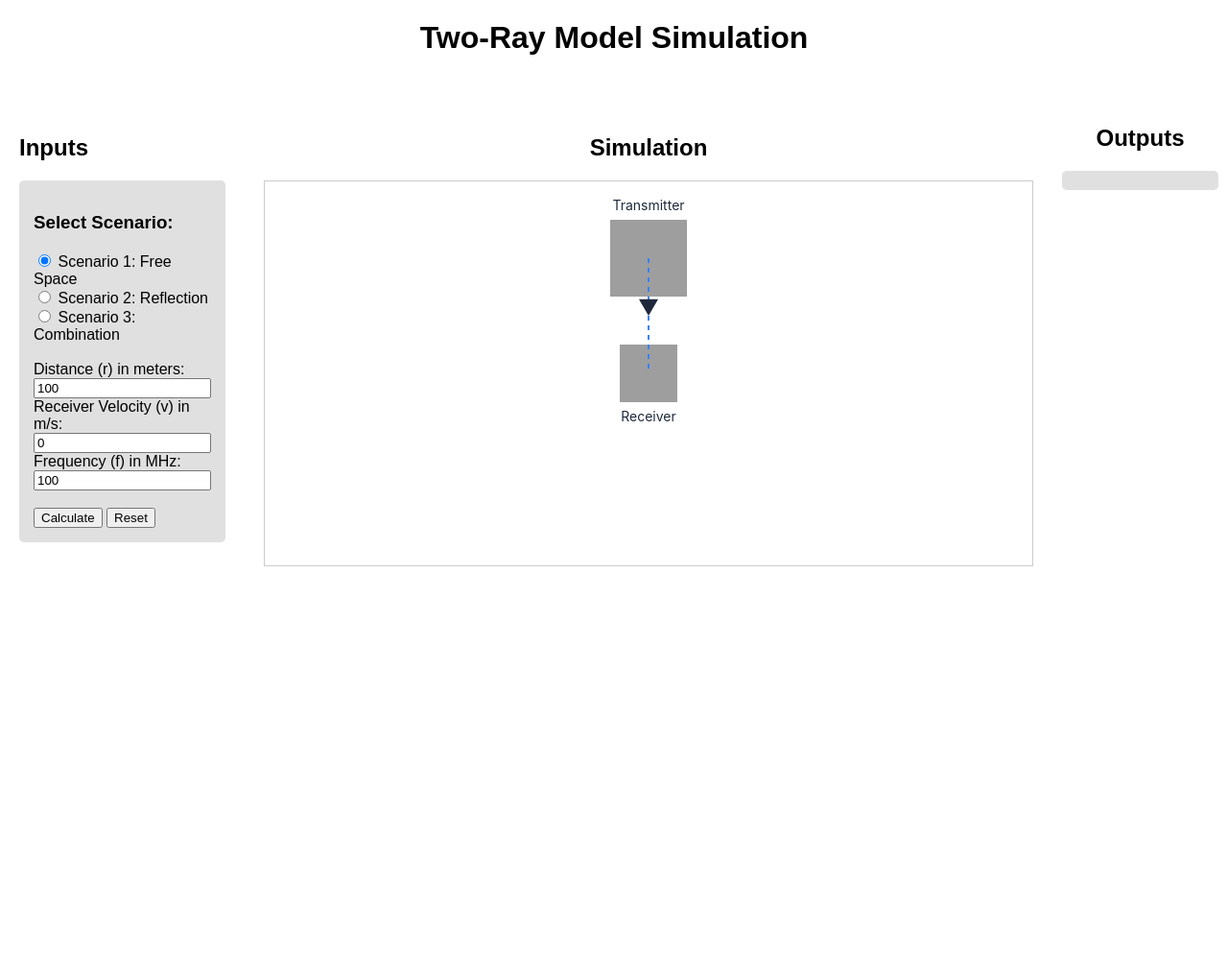
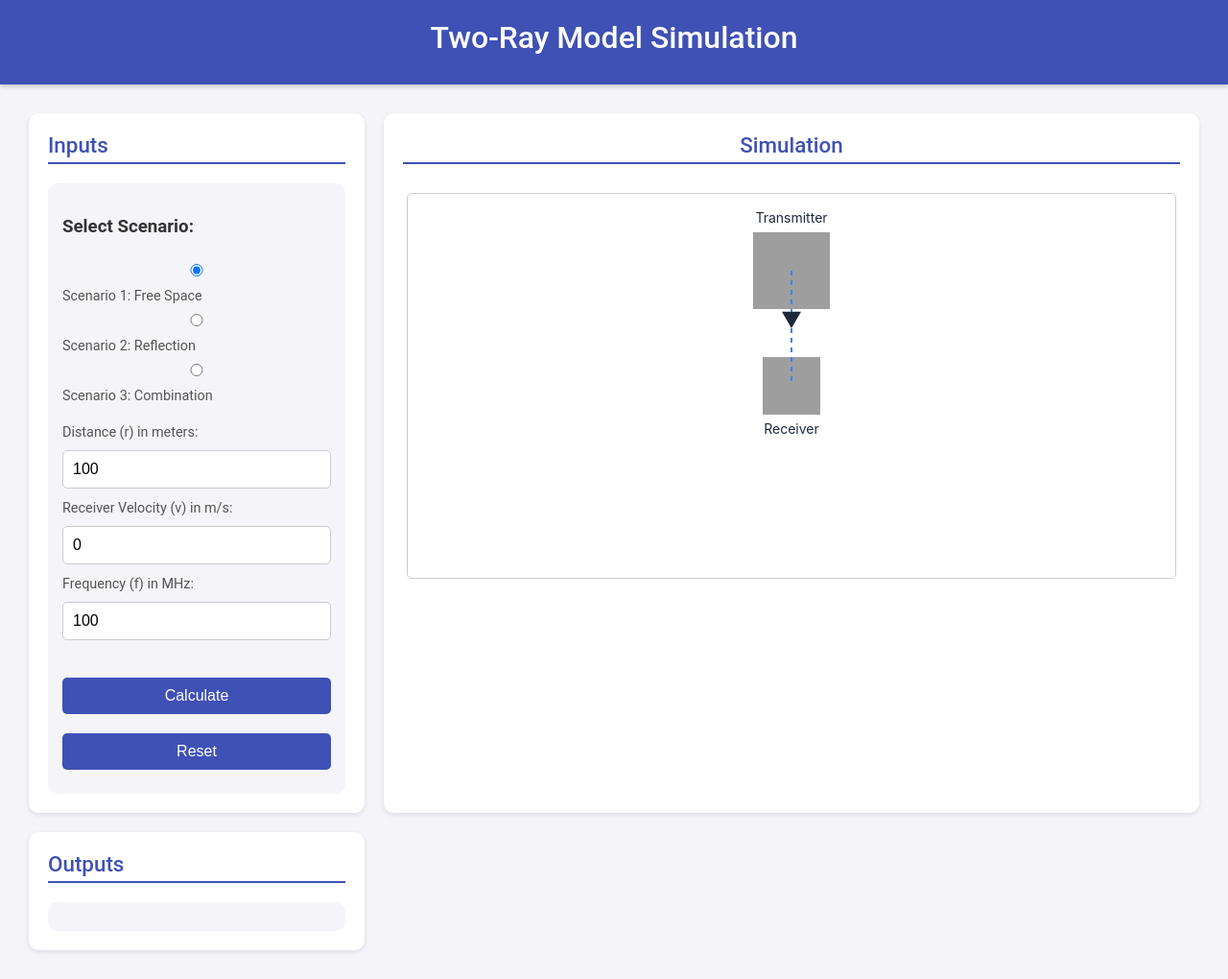
Before and after one commit to rishiveer773/Virtual-Labs, a Flask app: template templates/test.html in a window 1280 px wide. Shown: the whole page at 96% size. Before the commit the page ends 590 px from the top, so only its background shows below. Run offline with Flask 3, Linux system fonts and the light colour scheme; the template is opened without the code that fills it, so the values that code supplies are empty.

Commit message:
Updated test.html and test_Two_ray.html

```diff
--- a/templates/test.html
+++ b/templates/test.html
@@ -6,75 +6,157 @@
     <title>Dynamic Doppler Shift Simulation</title>
     <style>
         body {
-            font-family: Arial, sans-serif;
+            font-family: 'Roboto', Arial, sans-serif;
             margin: 0;
             padding: 0;
+            background-color: #f4f4f9;
+            color: #333;
             display: flex;
             flex-direction: column;
+            min-height: 100vh;
         }
 
         .header {
             text-align: center;
-            margin-bottom: 20px;
+            padding: 20px;
+            background-color: #3f51b5;
+            color: white;
+            box-shadow: 0 2px 5px rgba(0, 0, 0, 0.2);
         }
 
         .container {
             display: flex;
+            flex-wrap: wrap;
+            margin: 20px;
         }
 
-        .input-section {
-            flex: 1;
+        .input-section, .simulation-section, .output-section {
+            background: white;
+            border-radius: 10px;
+            box-shadow: 0 2px 5px rgba(0, 0, 0, 0.1);
+            margin: 10px;
             padding: 20px;
             box-sizing: border-box;
         }
 
+        .input-section {
+            flex: 1 1 300px;
+            max-width: 350px;
+        }
+
         .simulation-section {
-            flex: 3; /* Increase space even further */
-            padding: 20px;
-            box-sizing: border-box;
+            flex: 2 1 600px;
             text-align: center;
         }
 
         .output-section {
-            flex: 1;
-            padding: 10px; /* Reduce padding for smaller width */
-            box-sizing: border-box;
-            text-align: center;
+            flex: 1 1 300px;
+            max-width: 350px;
         }
 
         canvas {
             border: 1px solid #ccc;
-            display: block;
-            margin: 0 auto;
             background-color: #fff;
+            border-radius: 5px;
+            margin-top: 10px;
+        }
+
+        h1, h2 {
+            margin: 0 0 10px;
+            font-weight: 500;
+        }
+
+        h2 {
+            font-size: 1.4rem;
+            color: #3f51b5;
+            border-bottom: 2px solid #3f51b5;
+            padding-bottom: 5px;
+            margin-bottom: 20px;
+        }
+
+        label {
+            font-size: 0.9rem;
+            color: #555;
+        }
+
+        input, button {
+            font-size: 1rem;
+            margin: 10px 0;
+            padding: 10px;
+            border: 1px solid #ccc;
+            border-radius: 5px;
+            width: 100%;
+            box-sizing: border-box;
+        }
+
+        input[type="range"] {
+            width: 100%;
+        }
+
+        button {
+            background-color: #3f51b5;
+            color: white;
+            border: none;
+            cursor: pointer;
+            transition: background-color 0.3s ease;
+        }
+
+        button:hover {
+            background-color: #303f9f;
         }
 
         .controls {
-            background-color: #e0e0e0;
+            margin-top: 10px;
             padding: 15px;
-            border-radius: 5px;
+            background: #f4f4f9;
+            border-radius: 10px;
         }
 
         .results {
-            background-color: #e0e0e0;
-            padding: 10px;
-            border-radius: 5px;
+            background-color: #f4f4f9;
+            padding: 15px;
+            border-radius: 10px;
             overflow-y: auto;
-            max-height: 250px; /* Reduce maximum height */
+            max-height: 300px;
+            font-size: 0.9rem;
         }
 
-        .transmitter-image, .receiver-image {
-            max-width: 100px;
-            max-height: 100px;
+        .results p {
+            margin: 0 0 5px;
         }
 
-        /* CSS transitions for smoother receiver movement */
-        .receiver {
-            transition: transform 0.2s ease-in-out;
+        #message {
+            color: red;
+            font-weight: bold;
+            text-align: center;
+            margin-bottom: 20px;
+        }
+
+        @media (max-width: 768px) {
+            .container {
+                flex-direction: column;
+            }
+
+            .input-section, .simulation-section, .output-section {
+                max-width: 100%;
+            }
+
+            canvas {
+                width: 100%;
+            }
+        }
+
+        @media (max-width: 480px) {
+            h2 {
+                font-size: 1.2rem;
+            }
+
+            input, button {
+                font-size: 0.9rem;
+            }
         }
     </style>
 </head>
-<body>
 <body>
     <div class="header">
         <h1>Two-Ray Model Simulation</h1>
@@ -82,7 +164,7 @@
 
     <div class="container">
         <!-- Message display area -->
-            <div id="message" style="color: red; font-weight: bold; margin-top: 10px;"></div>
+        <div id="message"></div>
 
         <!-- Input Section -->
         <div class="input-section">
@@ -94,7 +176,7 @@
                 <input type="radio" id="scenario2" name="scenario" value="2" onchange="setScenario(2)">
                 <label for="scenario2">Scenario 2: Reflection</label><br>
                 <input type="radio" id="scenario3" name="scenario" value="3" onchange="setScenario(3)">
-                    <label for="scenario2">Scenario 3: Combination</label><br><br>
+                <label for="scenario3">Scenario 3: Combination</label><br><br>
 
                 <label for="distance">Distance (r) in meters:</label>
                 <input type="number" id="distance" value="100" step="1" min="1" required>
--- a/templates/test_Two_ray.html
+++ b/templates/test_Two_ray.html
@@ -841,7 +841,6 @@
                 // Draw wall (Scenario 2)
                 ctx.fillStyle = '#64748b';
                 ctx.fillRect(wall.x, wall.y + 50, wall.width, wall.height);
-                ctx.fillText("Wall", wall.x + wall.width / 2, wall.y - 10);
 
                 // Draw direct path - Starting from transmitter center
                 ctx.strokeStyle = '#3b82f6';
```
Also changed, not shown: pending.txt (line endings or trailing spaces). Lines whose indentation alone changed are shown as unchanged.
